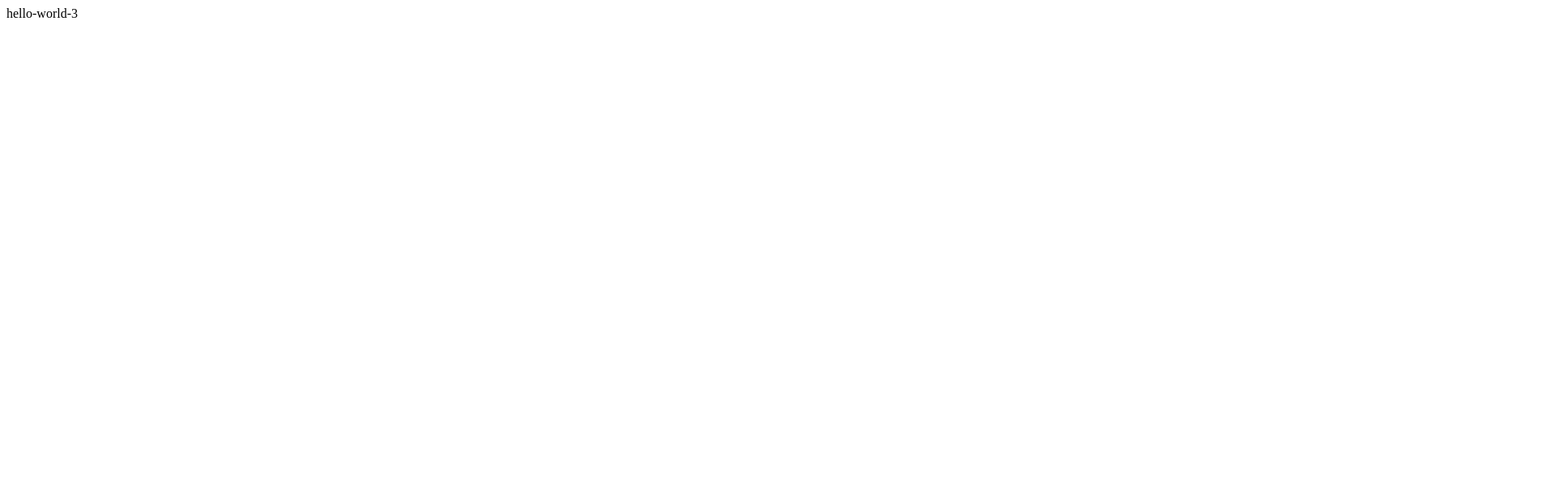
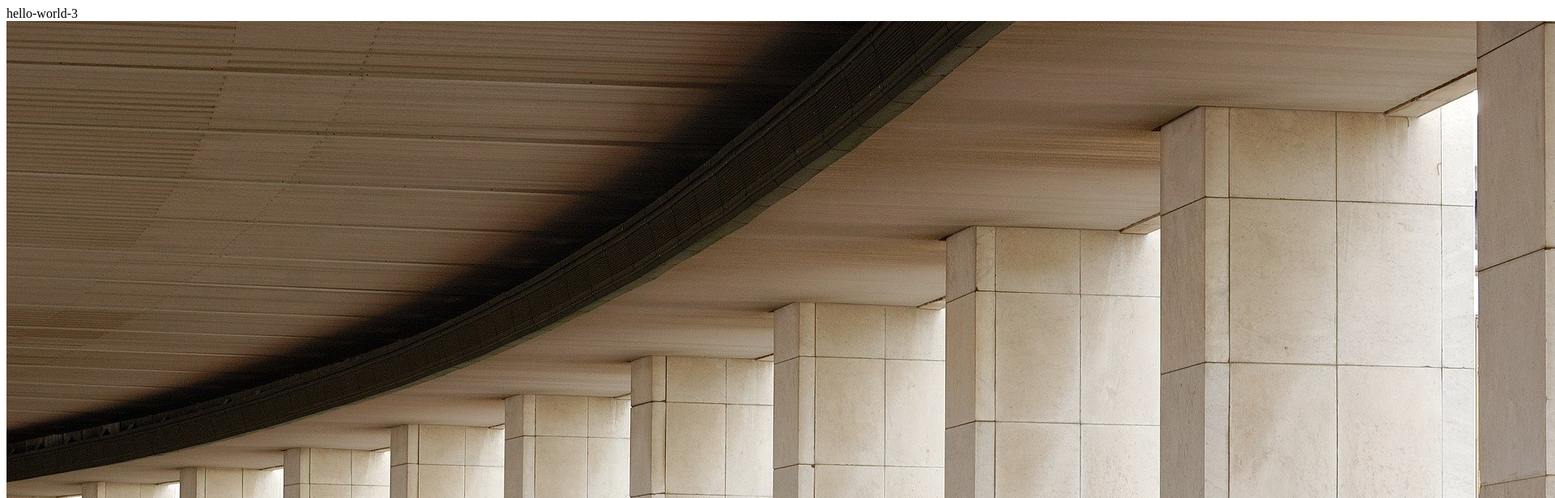
Before and after one commit to xxlokasenna/netfily-static-site, a plain HTML site: page index.html in a window 1280 px wide. Shown: the top 616 px of the page at 81% size, 1920 px wide, since content can reach past the window. Drawn offline with Linux system fonts and the light colour scheme.

Commit message:
add demo img

```diff
--- a/index.html
+++ b/index.html
@@ -1 +1,2 @@
 hello-world-3
+<img src="demo.jpg" alt="demo">
```
Also changed, not shown: demo.jpg (added).
